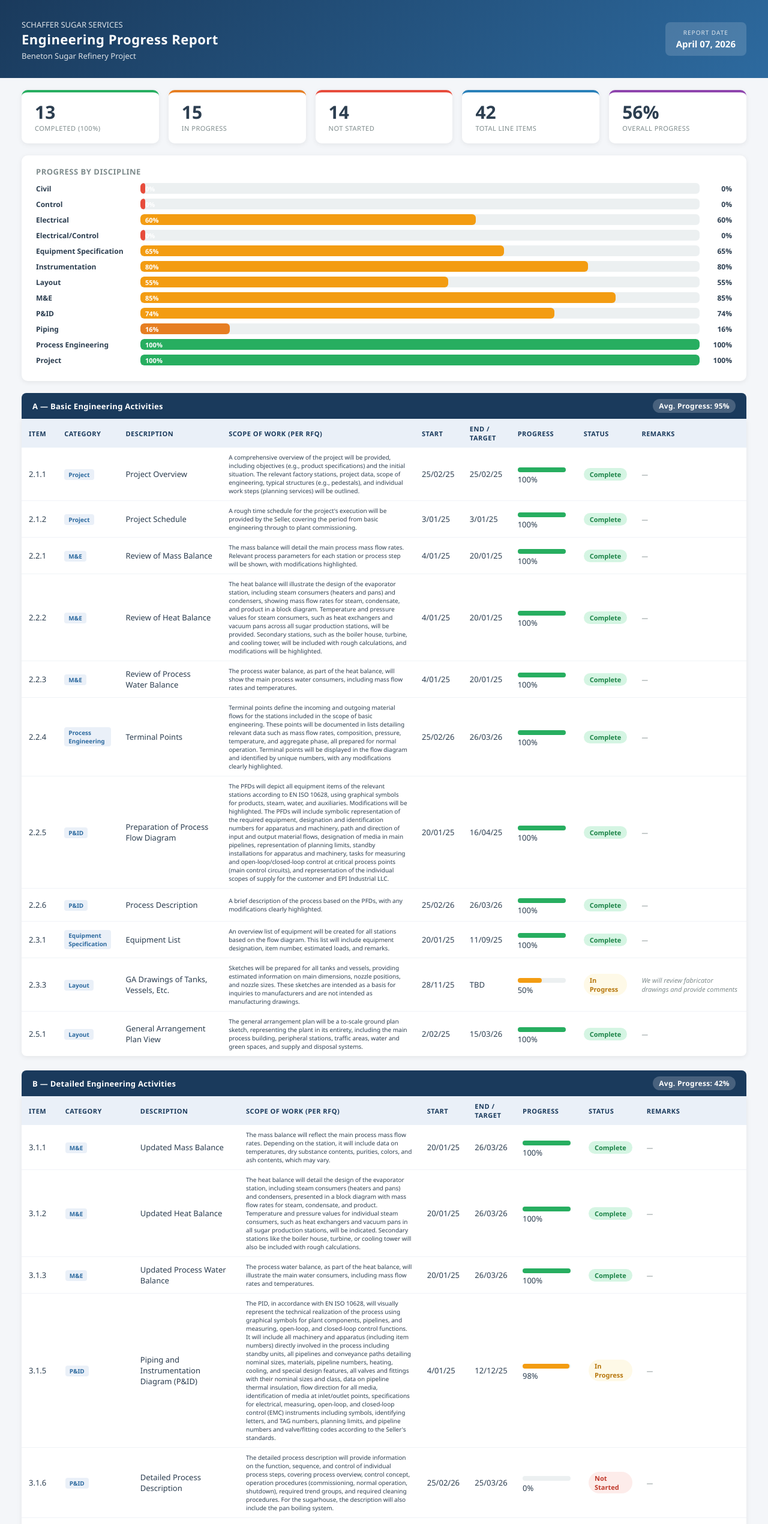
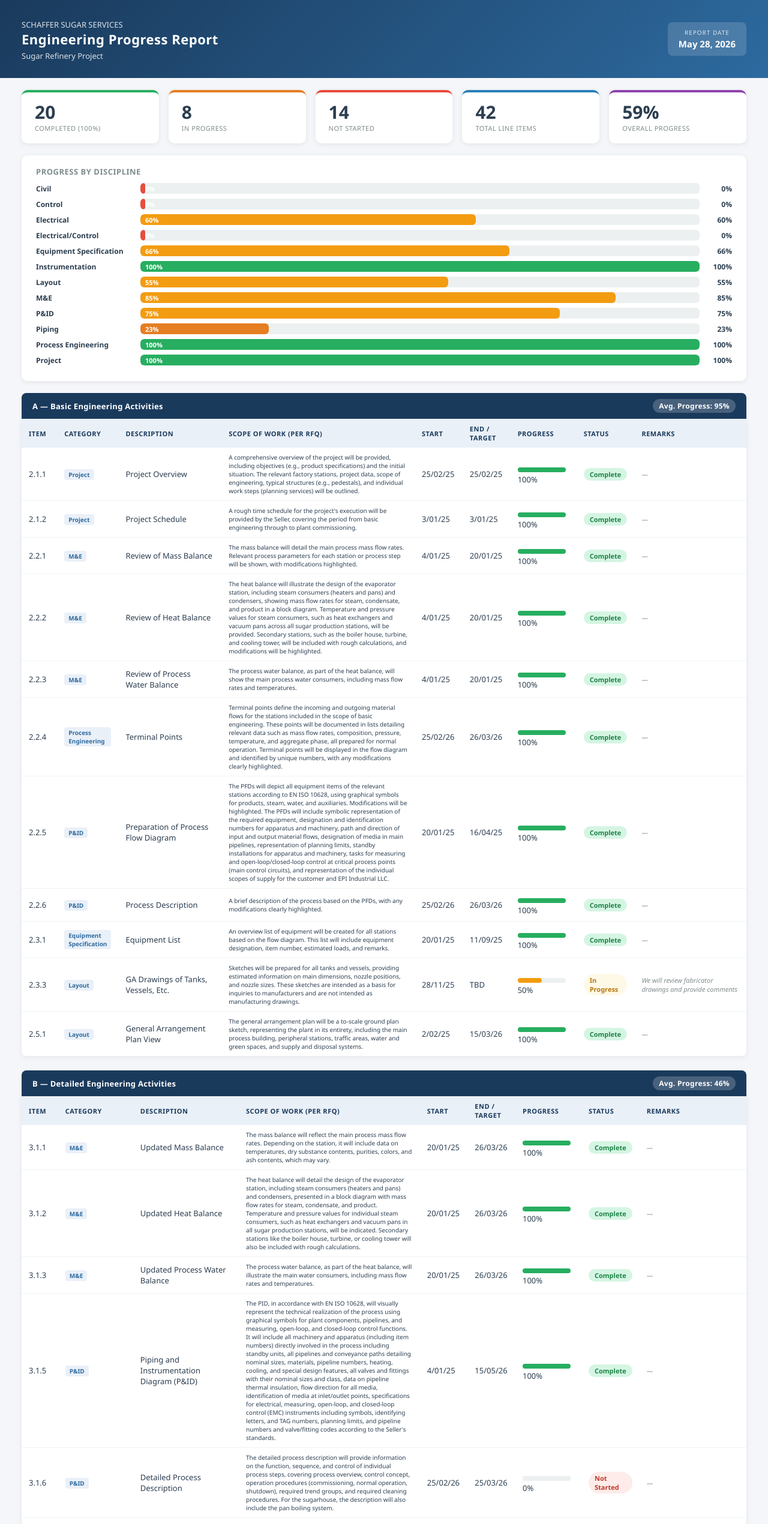
Before and after one commit to SugarGuru/509-Progress-Report, a plain HTML site: page index.html in a window 1280 px wide. Shown: the top 2540 px of the page at 60% size. Drawn offline with Linux system fonts and the light colour scheme.

Commit message:
Add files via upload

```diff
--- a/index.html
+++ b/index.html
@@ -3,7 +3,7 @@
 <head>
 <meta charset="UTF-8">
 <meta name="viewport" content="width=device-width, initial-scale=1.0">
-<title>Engineering Progress Report – Beneton Sugar Refinery</title>
+<title>Engineering Progress Report –  Sugar Refinery</title>
 <style>
   * { box-sizing: border-box; margin: 0; padding: 0; }
   body { font-family: 'Segoe UI', Arial, sans-serif; background: #f4f6f9; color: #2c3e50; font-size: 13px; }
@@ -72,22 +72,22 @@
   <div>
     <div class="sub">SCHAFFER SUGAR SERVICES</div>
     <h1>Engineering Progress Report</h1>
-    <div class="sub">Beneton Sugar Refinery Project</div>
+    <div class="sub"> Sugar Refinery Project</div>
   </div>
   <div class="date-badge">
     <div class="label">Report Date</div>
-    <div class="value">April 07, 2026</div>
+    <div class="value">May 28, 2026</div>
   </div>
 </div>
 
 <!-- SUMMARY CARDS -->
 <div class="summary">
   <div class="card green">
-    <div class="num">13</div>
+    <div class="num">20</div>
     <div class="lbl">Completed (100%)</div>
   </div>
   <div class="card orange">
-    <div class="num">15</div>
+    <div class="num">8</div>
     <div class="lbl">In Progress</div>
   </div>
   <div class="card red">
@@ -99,7 +99,7 @@
     <div class="lbl">Total Line Items</div>
   </div>
   <div class="card" style="border-top-color:#8e44ad;">
-    <div class="num">56%</div>
+    <div class="num">59%</div>
     <div class="lbl">Overall Progress</div>
   </div>
 </div>
@@ -130,13 +130,13 @@
   </div>
   <div class="bar-row">
     <div class="bar-label">Equipment Specification</div>
-    <div class="bar-track"><div class="bar-fill" style="width:65%;background:#f39c12;">65%</div></div>
-    <div class="bar-pct">65%</div>
+    <div class="bar-track"><div class="bar-fill" style="width:66%;background:#f39c12;">66%</div></div>
+    <div class="bar-pct">66%</div>
   </div>
   <div class="bar-row">
     <div class="bar-label">Instrumentation</div>
-    <div class="bar-track"><div class="bar-fill" style="width:80%;background:#f39c12;">80%</div></div>
-    <div class="bar-pct">80%</div>
+    <div class="bar-track"><div class="bar-fill" style="width:100%;background:#27ae60;">100%</div></div>
+    <div class="bar-pct">100%</div>
   </div>
   <div class="bar-row">
     <div class="bar-label">Layout</div>
@@ -150,13 +150,13 @@
   </div>
   <div class="bar-row">
     <div class="bar-label">P&ID</div>
-    <div class="bar-track"><div class="bar-fill" style="width:74%;background:#f39c12;">74%</div></div>
-    <div class="bar-pct">74%</div>
+    <div class="bar-track"><div class="bar-fill" style="width:75%;background:#f39c12;">75%</div></div>
+    <div class="bar-pct">75%</div>
   </div>
   <div class="bar-row">
     <div class="bar-label">Piping</div>
-    <div class="bar-track"><div class="bar-fill" style="width:16%;background:#e67e22;">16%</div></div>
-    <div class="bar-pct">16%</div>
+    <div class="bar-track"><div class="bar-fill" style="width:23%;background:#e67e22;">23%</div></div>
+    <div class="bar-pct">23%</div>
   </div>
   <div class="bar-row">
     <div class="bar-label">Process Engineering</div>
@@ -320,7 +320,7 @@
 <div class="section">
   <div class="section-title">
     B — Detailed Engineering Activities
-    <span class="pct-badge">Avg. Progress: 42%</span>
+    <span class="pct-badge">Avg. Progress: 46%</span>
   </div>
   <table>
     <thead>
@@ -376,9 +376,9 @@
         <td>Piping and Instrumentation Diagram (P&ID)</td>
         <td style="font-size:10px;line-height:1.4;">The PID, in accordance with EN ISO 10628, will visually represent the technical realization of the process using graphical symbols for plant components, pipelines, and measuring, open-loop, and closed-loop control functions. It will include all machinery and apparatus (including item numbers) directly involved in the process including standby units, all pipelines and conveyance paths detailing nominal sizes, materials, pipeline numbers, heating, cooling, and special design features, all valves and fittings with their nominal sizes and class, data on pipeline thermal insulation, flow direction for all media, identification of media at inlet/outlet points, specifications for electrical, measuring, open-loop, and closed-loop control (EMC) instruments including symbols, identifying letters, and TAG numbers, planning limits, and pipeline numbers and valve/fitting codes according to the Seller's standards.</td>
         <td>4/01/25</td>
-        <td>12/12/25</td>
-        <td><span class="mini-bar-track"><span class="mini-bar-fill" style="width:98.0%;background:#f39c12;display:block;"></span></span>98%</td>
-        <td><span class="status progress">In Progress</span></td>
+        <td>15/05/26</td>
+        <td><span class="mini-bar-track"><span class="mini-bar-fill" style="width:100.0%;background:#27ae60;display:block;"></span></span>100%</td>
+        <td><span class="status complete">Complete</span></td>
         <td class="remark">—</td>
       </tr>
       <tr>
@@ -409,9 +409,9 @@
         <td>Updated Equipment List</td>
         <td style="font-size:10px;line-height:1.4;">An overview list of equipment will be created for all stations based on the flow diagram. This list will include equipment designation, item number, substance data, remarks, scope of supply (Purchaser, Seller, or outside the contract), and process-technological design data.</td>
         <td>11/09/25</td>
-        <td>15/03/26</td>
-        <td><span class="mini-bar-track"><span class="mini-bar-fill" style="width:97.0%;background:#f39c12;display:block;"></span></span>97%</td>
-        <td><span class="status progress">In Progress</span></td>
+        <td>15/05/26</td>
+        <td><span class="mini-bar-track"><span class="mini-bar-fill" style="width:100.0%;background:#27ae60;display:block;"></span></span>100%</td>
+        <td><span class="status complete">Complete</span></td>
         <td class="remark">—</td>
       </tr>
       <tr>
@@ -431,9 +431,9 @@
         <td>Basic Engineering for Measuring and Control Equipment</td>
         <td style="font-size:10px;line-height:1.4;">Basic engineering for measuring and control equipment will be provided.</td>
         <td>31/10/25</td>
-        <td>27/11/25</td>
-        <td><span class="mini-bar-track"><span class="mini-bar-fill" style="width:80.0%;background:#f39c12;display:block;"></span></span>80%</td>
-        <td><span class="status progress">In Progress</span></td>
+        <td>15/05/26</td>
+        <td><span class="mini-bar-track"><span class="mini-bar-fill" style="width:100.0%;background:#27ae60;display:block;"></span></span>100%</td>
+        <td><span class="status complete">Complete</span></td>
         <td class="remark">This is a general category covered in instrumentation subitems (3.3.1 to 3.3.3)</td>
       </tr>
       <tr>
@@ -442,9 +442,9 @@
         <td>List of Measuring and Control Points</td>
         <td style="font-size:10px;line-height:1.4;">This list provides an overview of all automation points, including TAG number, description of measuring function, measuring medium, main process parameters (e.g., temperature, pressure, flow rate), field device designation, and selected main parameters for the field device.</td>
         <td>31/10/25</td>
-        <td>15/03/26</td>
-        <td><span class="mini-bar-track"><span class="mini-bar-fill" style="width:80.0%;background:#f39c12;display:block;"></span></span>80%</td>
-        <td><span class="status progress">In Progress</span></td>
+        <td>15/05/26</td>
+        <td><span class="mini-bar-track"><span class="mini-bar-fill" style="width:100.0%;background:#27ae60;display:block;"></span></span>100%</td>
+        <td><span class="status complete">Complete</span></td>
         <td class="remark">All these items are included in Instrument List</td>
       </tr>
       <tr>
@@ -453,9 +453,9 @@
         <td>Specifications of Measuring Sensors and Control Fittings</td>
         <td style="font-size:10px;line-height:1.4;">The specifications will include all necessary data for equipment procurement, covering equipment designation, technical details (e.g., process connection, material, measuring range, measuring signal, voltage supply, accessories, specific requirements), and details of the process medium.</td>
         <td>31/10/25</td>
-        <td>15/03/26</td>
-        <td><span class="mini-bar-track"><span class="mini-bar-fill" style="width:80.0%;background:#f39c12;display:block;"></span></span>80%</td>
-        <td><span class="status progress">In Progress</span></td>
+        <td>15/05/26</td>
+        <td><span class="mini-bar-track"><span class="mini-bar-fill" style="width:100.0%;background:#27ae60;display:block;"></span></span>100%</td>
+        <td><span class="status complete">Complete</span></td>
         <td class="remark">All these items are included in Instrument List</td>
       </tr>
       <tr>
@@ -464,9 +464,9 @@
         <td>List of Inputs and Outputs for the Process Control System</td>
         <td style="font-size:10px;line-height:1.4;">This list will detail the number of inputs and outputs required for the process control system, based on the electric consumers, measuring sensors, and control fittings. The list will include analog inputs, analog outputs, digital inputs, and digital outputs.</td>
         <td>31/10/25</td>
-        <td>15/03/26</td>
-        <td><span class="mini-bar-track"><span class="mini-bar-fill" style="width:80.0%;background:#f39c12;display:block;"></span></span>80%</td>
-        <td><span class="status progress">In Progress</span></td>
+        <td>15/05/26</td>
+        <td><span class="mini-bar-track"><span class="mini-bar-fill" style="width:100.0%;background:#27ae60;display:block;"></span></span>100%</td>
+        <td><span class="status complete">Complete</span></td>
         <td class="remark">All these items are included in Instrument List</td>
       </tr>
       <tr>
@@ -618,9 +618,9 @@
         <td>List of Valves and Fittings</td>
         <td style="font-size:10px;line-height:1.4;">A bill of materials for all valves and fittings will be prepared based on the PID, either per section or for the entire project. Items will be classified by type, including pressure, temperature, material, and nominal size. Alternatively, valves and fittings can be identified by a unique number.</td>
         <td>1/11/25</td>
-        <td>15/03/26</td>
-        <td><span class="mini-bar-track"><span class="mini-bar-fill" style="width:50.0%;background:#f39c12;display:block;"></span></span>50%</td>
-        <td><span class="status progress">In Progress</span></td>
+        <td>15/05/26</td>
+        <td><span class="mini-bar-track"><span class="mini-bar-fill" style="width:100.0%;background:#27ae60;display:block;"></span></span>100%</td>
+        <td><span class="status complete">Complete</span></td>
         <td class="remark">—</td>
       </tr>
       <tr>
@@ -683,7 +683,7 @@
 </div>
 
 <div class="footer">
-  Schaffer Sugar Services · Confidential · Report generated April 07, 2026
+  Schaffer Sugar Services · Confidential · Report generated May 28, 2026
 </div>
 
 </body>
```
